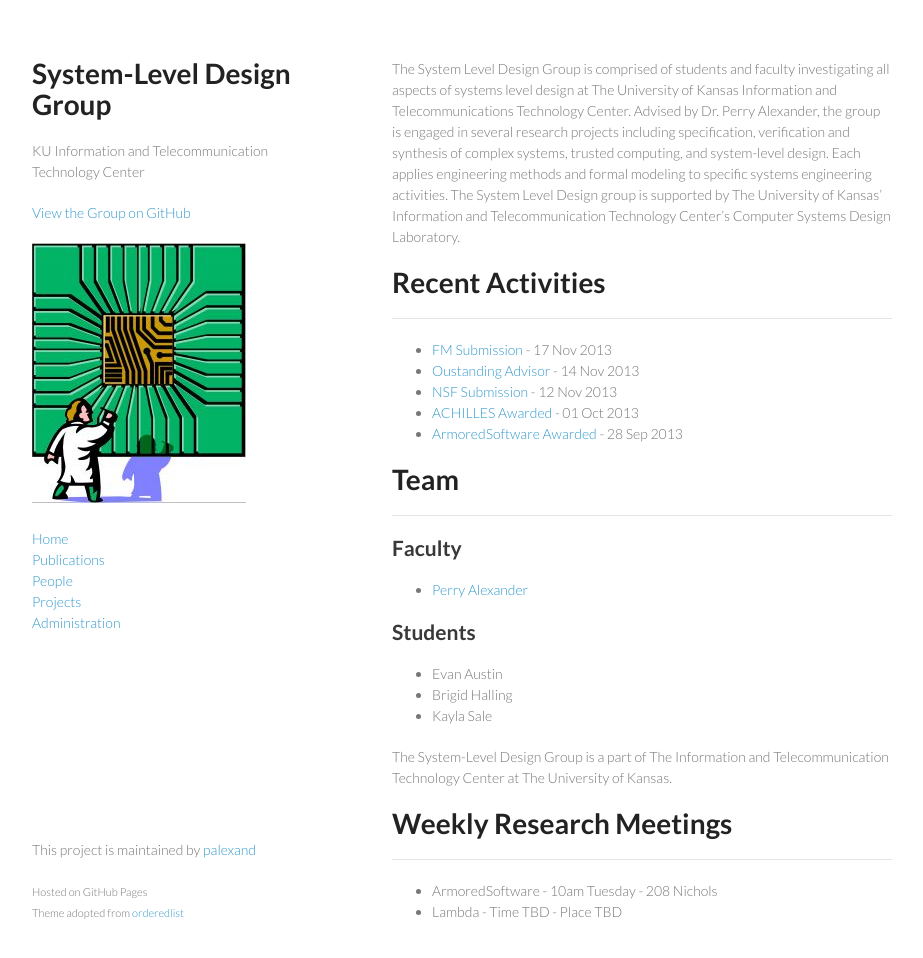
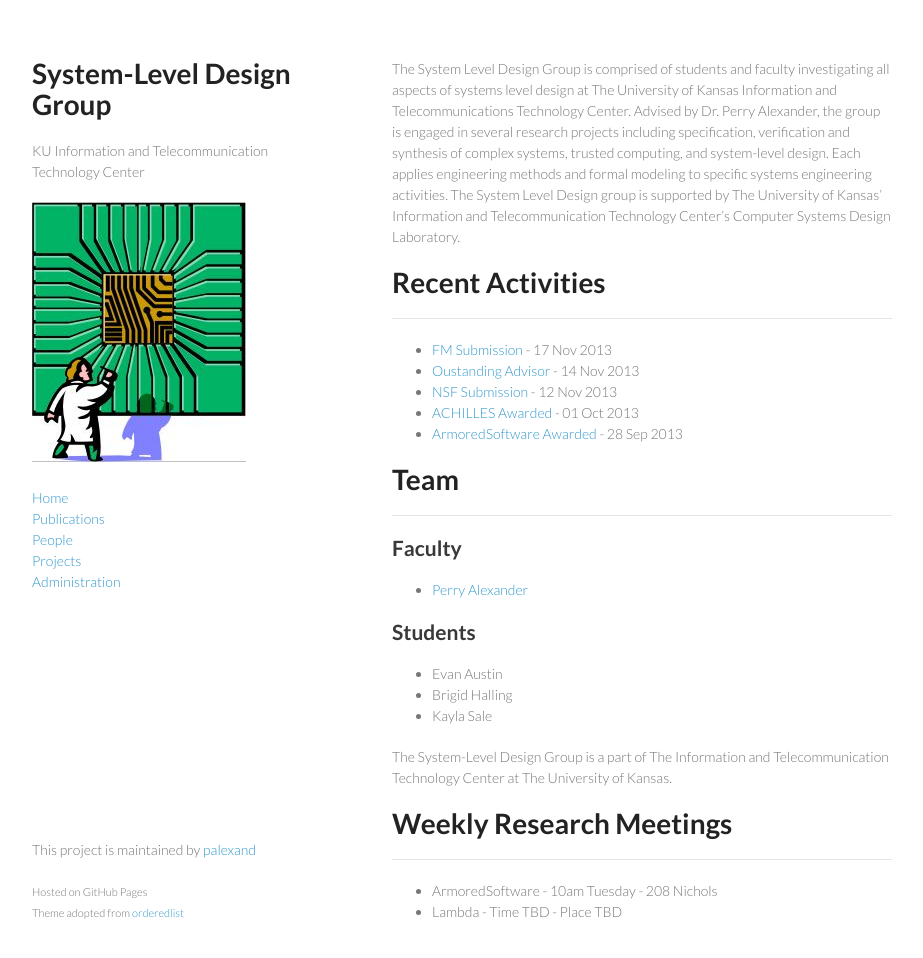
Before and after one commit to ku-sldg/ku-sldg.github.io, a Jekyll site: the page built from index.md, in a window 1280 px wide and 992 px high. Shown: the top 958 px of the window, without its empty margins (178-1101 px from the left). Built offline with Jekyll 4.4.1, drawn with Linux system fonts in a browser that asks for light colours.

Commit message:
blog formatting

```diff
--- a/_layouts/frontpage.html
+++ b/_layouts/frontpage.html
@@ -17,8 +17,6 @@
       <header>
         <h1>{{ site.title }}</h1>
         <p>{{ site.subtitle }}</p>
-
-        <p class="view"><a href="https://github.com/{{ site.account }}/">View the Group on GitHub</small></a></p>
 
 	<img src="{{ site.baseurl }}/images/IDS037C.jpg" alt="Big Chip" height="260" width="214">
 
```
